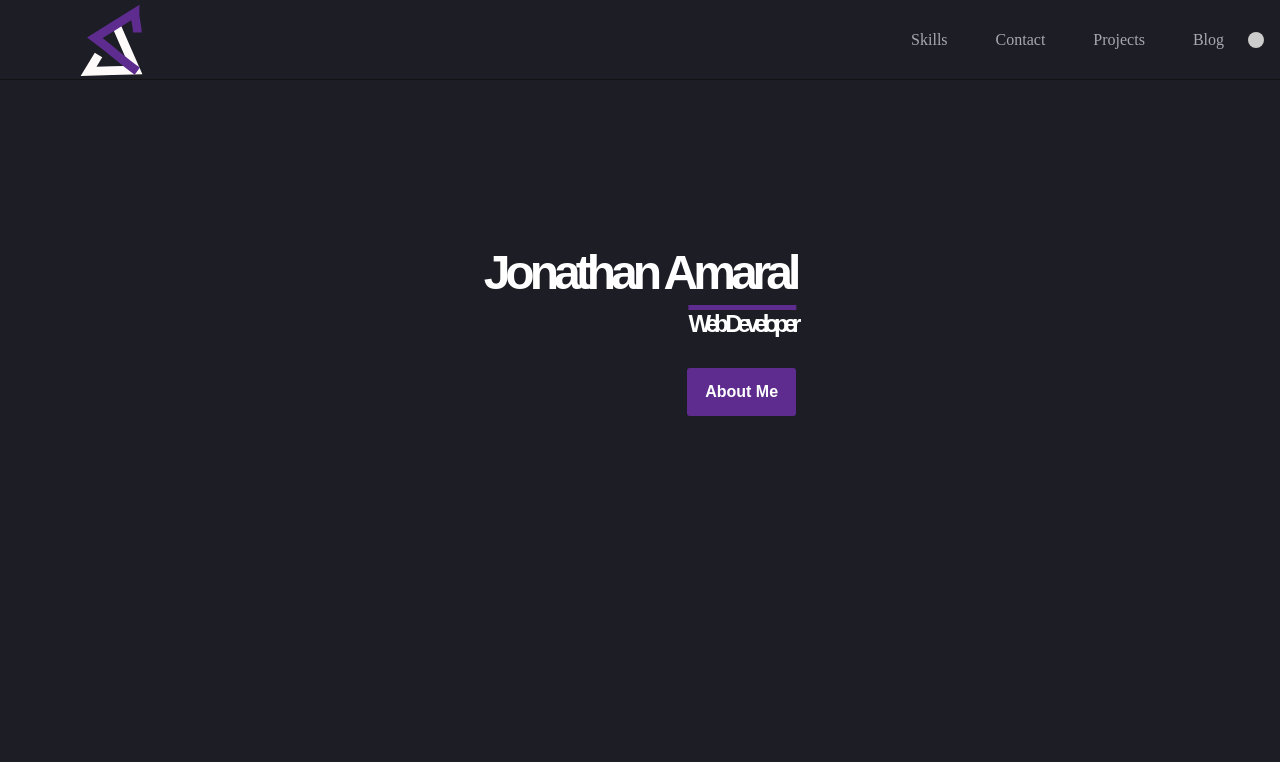
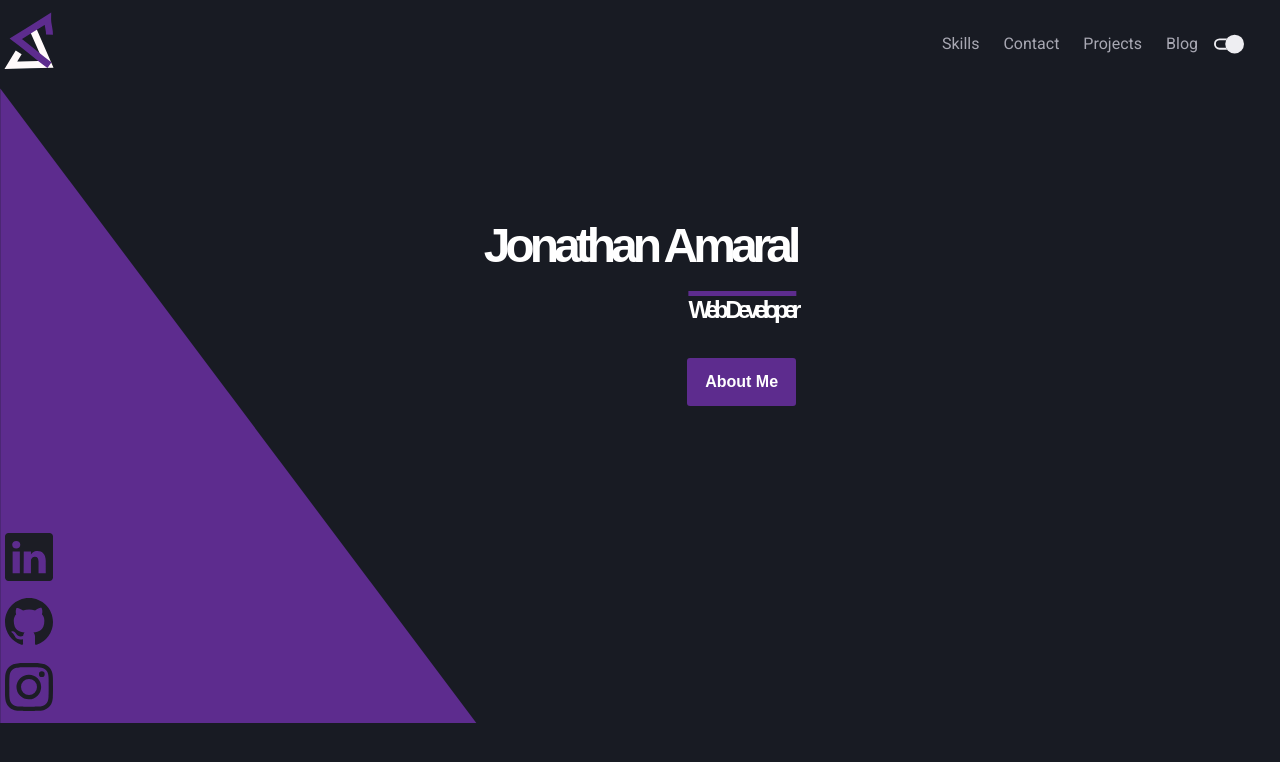
Before and after one commit to JonathanAmarall/nextjs-portfolio, a Next.js app: page / in a window 1280 px wide. Shown: the top 762 px of the page. Built offline with nearby package versions, Linux system fonts and the light colour scheme; a web font is replaced by a local one.

Commit message:
feat: instalado chakra ui e refatorado header

```diff
--- a/package.json
+++ b/package.json
@@ -9,6 +9,11 @@
     "lint": "next lint"
   },
   "dependencies": {
+    "@chakra-ui/core": "^0.8.0",
+    "@chakra-ui/react": "^1.8.6",
+    "@emotion/react": "^11",
+    "@emotion/styled": "^11",
+    "framer-motion": "^6",
     "next": "12.1.0",
     "react": "17.0.2",
     "react-dom": "17.0.2",
--- a/src/componentes/Button/index.tsx
+++ b/src/componentes/Button/index.tsx
@@ -2,9 +2,13 @@ import styles from './styles.module.scss';
 
 interface IProps {
   title: string;
-  //   props: React.HTMLProps<HTMLButtonElement>;
+  onClick: () => void;
 }
 
-export function Button({ title }: IProps) {
-  return <button className={styles.button}>{title}</button>;
+export function Button({ title, onClick }: IProps) {
+  return (
+    <button onClick={onClick} className={styles.button}>
+      {title}
+    </button>
+  );
 }
--- a/src/componentes/Header/index.tsx
+++ b/src/componentes/Header/index.tsx
@@ -1,18 +1,28 @@
 import styles from '../Header/styles.module.scss';
 import { FaToggleOff } from 'react-icons/fa';
+import { Box, Flex, HStack, Icon, Image } from '@chakra-ui/react';
+import { BsToggle2On } from 'react-icons/bs';
 export function Header() {
   return (
-    <header className={styles.headerContainer}>
-      <div className={styles.headerContent}>
-        <img src="/images/logo.svg" alt="J logo" />
-        <nav>
-          <a href="">Skills</a>
-          <a href="">Contact</a>
-          <a href="">Projects</a>
-          <a href="">Blog</a>
-        </nav>
-        <div className={styles.toggleContainer}></div>
-      </div>
-    </header>
+    <Flex
+      width={'100%'}
+      maxW={1480}
+      mx="auto"
+      align={'center'}
+      justifyContent="space-between"
+    >
+      <Box m={1}>
+        <Image mr={2} w={50} src="/images/logo.svg" alt="Jon logo" />
+      </Box>
+      <Box m={1}>
+        <HStack as="nav" pr={8} className={styles.headerContent}>
+          <a href="#">Skills</a>
+          <a href="#">Contact</a>
+          <a href="#">Projects</a>
+          <a href="#">Blog</a>
+          <Icon as={BsToggle2On} fontSize="30" />
+        </HStack>
+      </Box>
+    </Flex>
   );
 }
--- a/src/componentes/Header/styles.module.scss
+++ b/src/componentes/Header/styles.module.scss
@@ -4,20 +4,6 @@
 }
 
 .headerContent {
-  img {
-    height: 4.5rem;
-  }
-  max-width: 1620px;
-  height: 5rem;
-  margin: 0;
-  padding-left: 5rem;
-  display: flex;
-  align-items: center;
-
-  nav {
-    margin-left: auto;
-    height: 5rem;
-
   a {
     display: inline-block;
     position: relative;
@@ -37,8 +23,6 @@
       text-decoration: underline solid var(--primary) 0.3rem;
     }
   }
-  }
-
   .toggleContainer {
     background-color: #ccc;
     width: 1rem;
--- a/src/pages/_app.tsx
+++ b/src/pages/_app.tsx
@@ -1,8 +1,14 @@
 import '../styles/global.scss';
 import { AppProps } from 'next/app';
+import { ChakraProvider } from '@chakra-ui/react';
+import { darkTheme } from '../styles/theme';
 
 function MyApp({ Component, pageProps }: AppProps) {
-  return <Component {...pageProps} />;
+  return (
+    <ChakraProvider resetCSS={false} theme={darkTheme}>
+      <Component {...pageProps} />
+    </ChakraProvider>
+  );
 }
 
 export default MyApp;
--- a/src/pages/index.tsx
+++ b/src/pages/index.tsx
@@ -3,18 +3,65 @@ import { Button } from '../componentes/Button';
 import { Header } from '../componentes/Header';
 import styles from '../styles/home.module.scss';
 
+import { BsLinkedin, BsGithub, BsInstagram } from 'react-icons/bs';
+import {
+  Modal,
+  ModalBody,
+  ModalCloseButton,
+  ModalContent,
+  ModalFooter,
+  ModalHeader,
+  ModalOverlay,
+  Text,
+  useDisclosure,
+} from '@chakra-ui/react';
+
 export default function Home() {
+  const { isOpen, onOpen, onClose } = useDisclosure();
   return (
     <>
       <Head>
         <title>Jon</title>
       </Head>
       <Header />
-      <div className={styles.authorContainer}>
-        <div>
-          <h1>Jonathan Amaral</h1>
-          <h2>Web Developer</h2>
-          <Button title={'About Me'} />
+      <div className={styles.backgroundImage}>
+        <div className={styles.authorContainer}>
+          <div>
+            <h1>Jonathan Amaral</h1>
+            <h2>Web Developer</h2>
+            <Button onClick={onOpen} title={'About Me'} />
+            <Modal
+              isCentered
+              isOpen={isOpen}
+              onClose={onClose}
+              colorScheme="cyan"
+            >
+              <ModalContent>
+                <ModalCloseButton />
+                <ModalBody
+                  display={'flex'}
+                  flexDir="column"
+                  alignItems={'center'}
+                  justifyContent={'center'}
+                >
+                  <Text fontSize="4xl">Hello!</Text>
+                  <Text fontSize="4xl">I'm Jonathan Amaral.</Text>
+                  <Text fontSize="4xl">Web developer from Brazil.</Text>
+                </ModalBody>
+              </ModalContent>
+            </Modal>
+          </div>
+        </div>
+        <div className={styles.socialMidiaContainer}>
+          <a href="#">
+            <BsLinkedin size={'3rem'} color="#1C1D25" />
+          </a>
+          <a href="#">
+            <BsGithub size={'3rem'} color="#1C1D25" />
+          </a>
+          <a href="#">
+            <BsInstagram size={'3rem'} color="#1C1D25" />
+          </a>
         </div>
       </div>
     </>
--- /dev/null
+++ b/src/styles/config.ts
@@ -0,0 +1 @@
+import {} from '@chakra-ui/react';
--- a/src/styles/home.module.scss
+++ b/src/styles/home.module.scss
@@ -5,9 +5,14 @@
   font-family: 'Roboto';
 }
 
+.backgroundImage {
+  background: url('/images/background.svg') no-repeat left bottom;
+  background-size: contain;
+}
+
 .authorContainer {
   display: flex;
-  height: 500px;
+  height: 55vh;
   align-items: center;
   justify-content: center;
 
@@ -29,3 +34,12 @@
     float: right;
   }
 }
+
+.socialMidiaContainer {
+  display: flex;
+  flex-direction: column;
+  a {
+    padding: 5px;
+    width: min-content;
+  }
+}
--- /dev/null
+++ b/src/styles/theme.ts
@@ -0,0 +1,42 @@
+import { extendTheme } from '@chakra-ui/react';
+
+export const darkTheme = extendTheme({
+  components: {
+    Modal: {
+      baseStyle: (props) => ({
+        dialog: {
+          maxWidth: ['50%', '50%', '50%'],
+          minWidth: '50%',
+          height: '300',
+          bg: 'gray.800',
+        },
+      }),
+    },
+  },
+  colors: {
+    gray: {
+      '900': '#181B23',
+      '800': '#1F2029',
+      '700': '#353646',
+      '600': '#4B4D63',
+      '500': '#616480',
+      '400': '#797D9A',
+      '300': '#9699B0',
+      '200': '#B3B5C6',
+      '100': '#D1D2DC',
+      '50': '#EEEEF2',
+    },
+  },
+  fonts: {
+    heading: 'Roboto',
+    body: 'Roboto',
+  },
+  styles: {
+    global: {
+      body: {
+        bg: 'gray.900',
+        color: 'gray.50',
+      },
+    },
+  },
+});
```
Also changed, not shown: src/componentes/Modal/index.tsx (added, +27 -0 lines), public/images/background.svg (added), 1 other file (tests, documents, lock files or other folders). Lines whose indentation alone changed are shown as unchanged.
